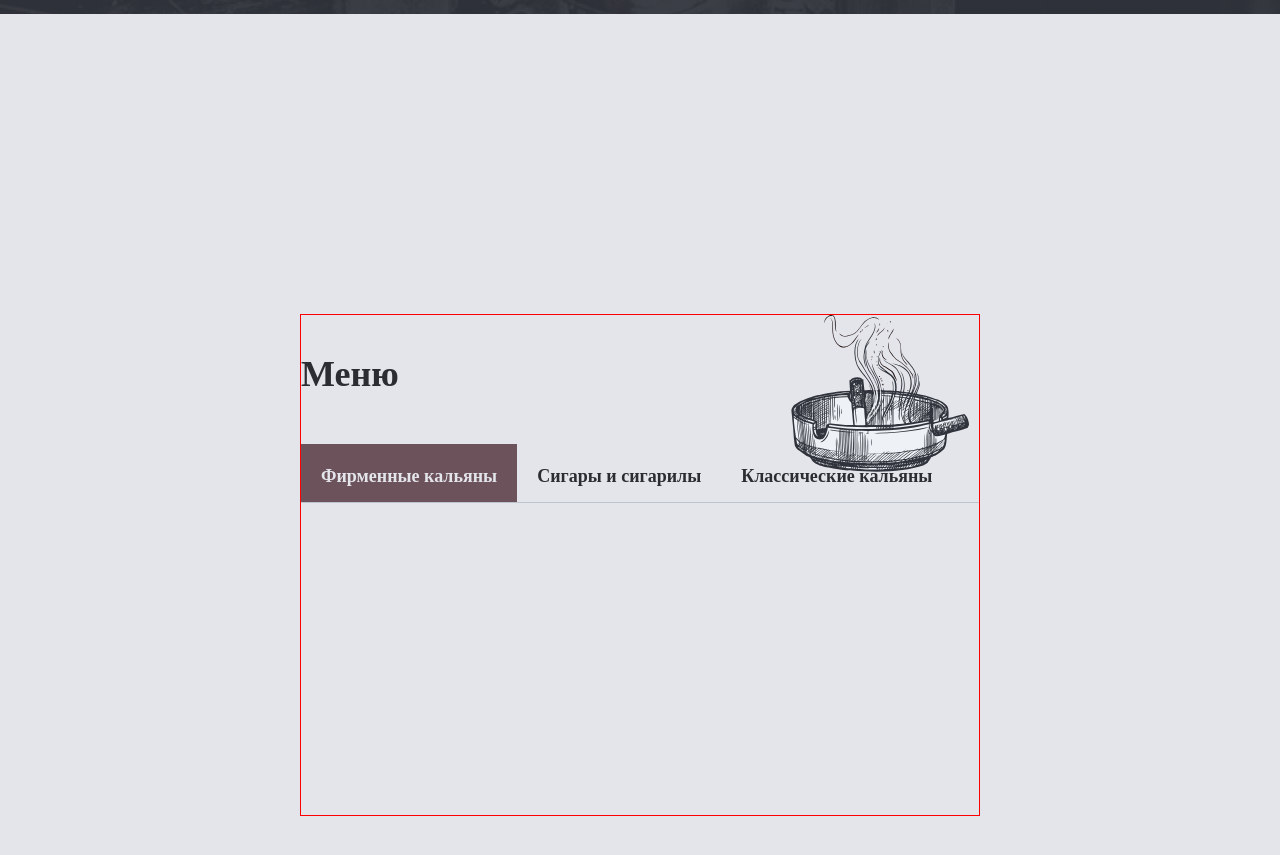
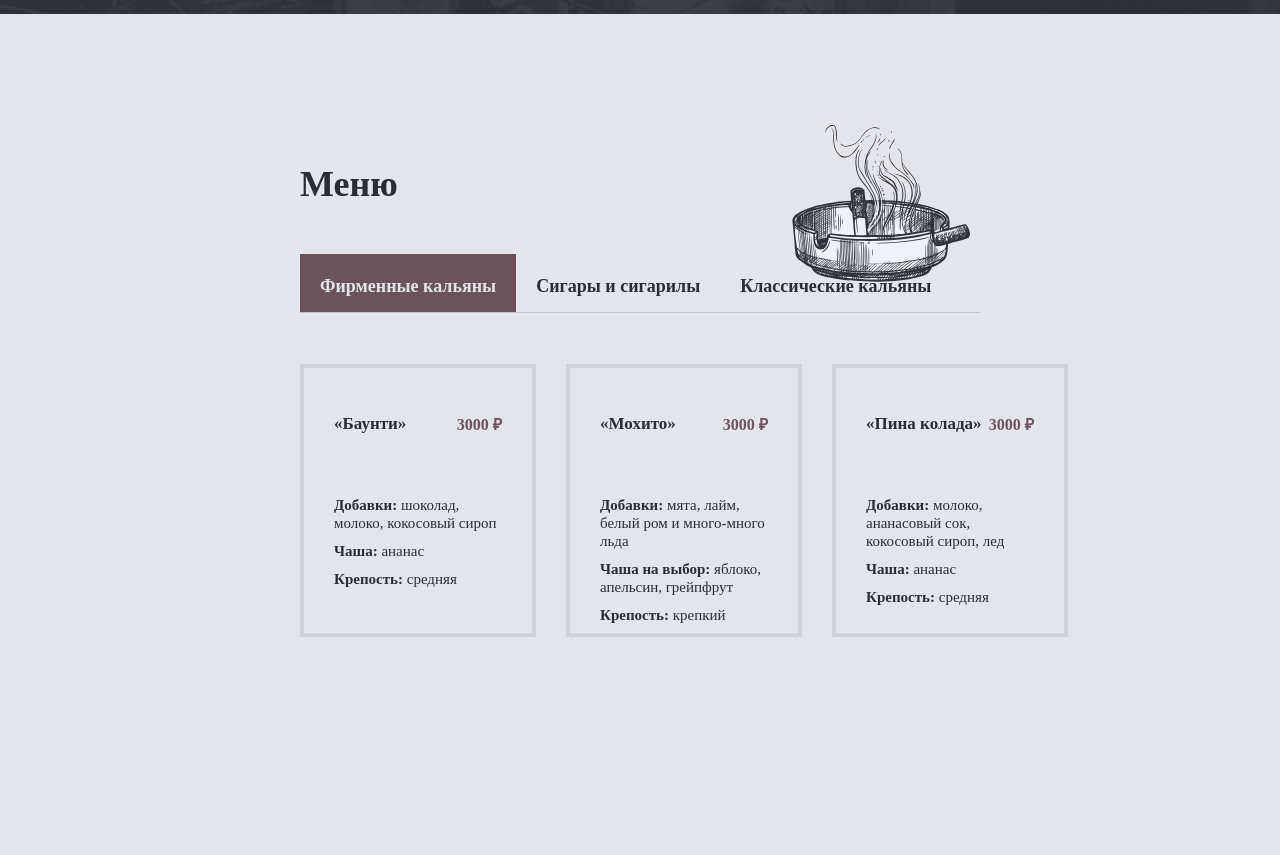
Before and after one commit to v1ktorbro/hookah, a React (Create React App) app: page / in a window 1280 px wide. Shown: the part 2180-3035 px from the top of the page. After the commit the page ends 2937 px from the top, so only its background shows below. Built offline with nearby package versions, Linux system fonts and the light colour scheme.

Commit message:
feat(MenuOfClub): рабочее отображение меню кальянов

```diff
--- a/src/components/MenuOfClub/MenuOfClub.css
+++ b/src/components/MenuOfClub/MenuOfClub.css
@@ -4,15 +4,10 @@
   font-family: 'Merriweather';
   font-style: normal;
   font-weight: 700;
-  margin: 300px 300px;
-  height: 500px;
-  border: 1px solid red;
+  margin: 111px 300px 120px;
   position: relative;
-}
-
-/* menu-of-club__wrapper */
-
-.menu-of-club__wrapper {
+  display: flex;
+  flex-direction: column;
 }
 
 /* menu-of-club__title */
@@ -62,3 +57,12 @@
   background-color: #6C525B;
   color: #E3E5EA;
 }
+
+/* menu-of-club__block-cards */
+
+.menu-of-club__block-cards {
+  display: grid;
+  grid-template-columns: repeat(3, minmax(236px ,380px));
+  grid-column-gap: 30px;
+  margin-top: 51px;
+}
--- a/src/components/MenuOfClub/MenuOfClub.js
+++ b/src/components/MenuOfClub/MenuOfClub.js
@@ -1,9 +1,11 @@
 import './MenuOfClub.css';
 import React, { useEffect, useState } from 'react';
-import {arrWithAssortmentBrandHookahs, arrWithAssortmentCigars} from '../../utils/arrWithAssortmentOfClub';
+import CardBrandHookah from '../CardBrandHookah/CardBrandHookah';
+import CardOfCigars from '../CardOfCigars/CardOfCigars';
+import CardClassicHookah from '../CardClassicHookah/CardClassicHookah';
+import {arrWithAssortmentBrandHookahs, arrWithAssortmentCigars, arrWithAssortmentClassicHookahs} from '../../utils/arrWithAssortmentOfClub';
 
 function MenuOfClub() {
-
   const [isMenuBrandHookahs, setIsMenuBrandHookahs] = useState(false);
   const [isMenuCigars, setIsMenuCigars] = useState(false);
   const [isMenuClassicHookahs, setIsMenuClassicHookahs] = useState(false);
@@ -41,6 +43,23 @@ function MenuOfClub() {
             <h3 onClick={() => handleMenuClassicHookahs()} className={isMenuClassicHookahs ? "menu-of-club__navigation-title menu-of-club__navigation-title_active" : "menu-of-club__navigation-title"}>Классические кальяны</h3>
           </nav>
         </div>
+        <div className="menu-of-club__block-cards">
+          {isMenuBrandHookahs && arrWithAssortmentBrandHookahs.map((card, index) => {
+            return (
+              <CardBrandHookah dataCard={card} key={index} />
+            );
+          })}
+          {isMenuCigars && arrWithAssortmentCigars.map((card, index) => {
+            return (
+              <CardOfCigars dataCard={card} key={index} />
+            );
+          })}
+          {isMenuClassicHookahs && arrWithAssortmentClassicHookahs.map((card, index) => {
+            return (
+              <CardClassicHookah dataCard={card} key={index} />
+            );
+          })}
+        </div>
       </section>
   );
 }
```
